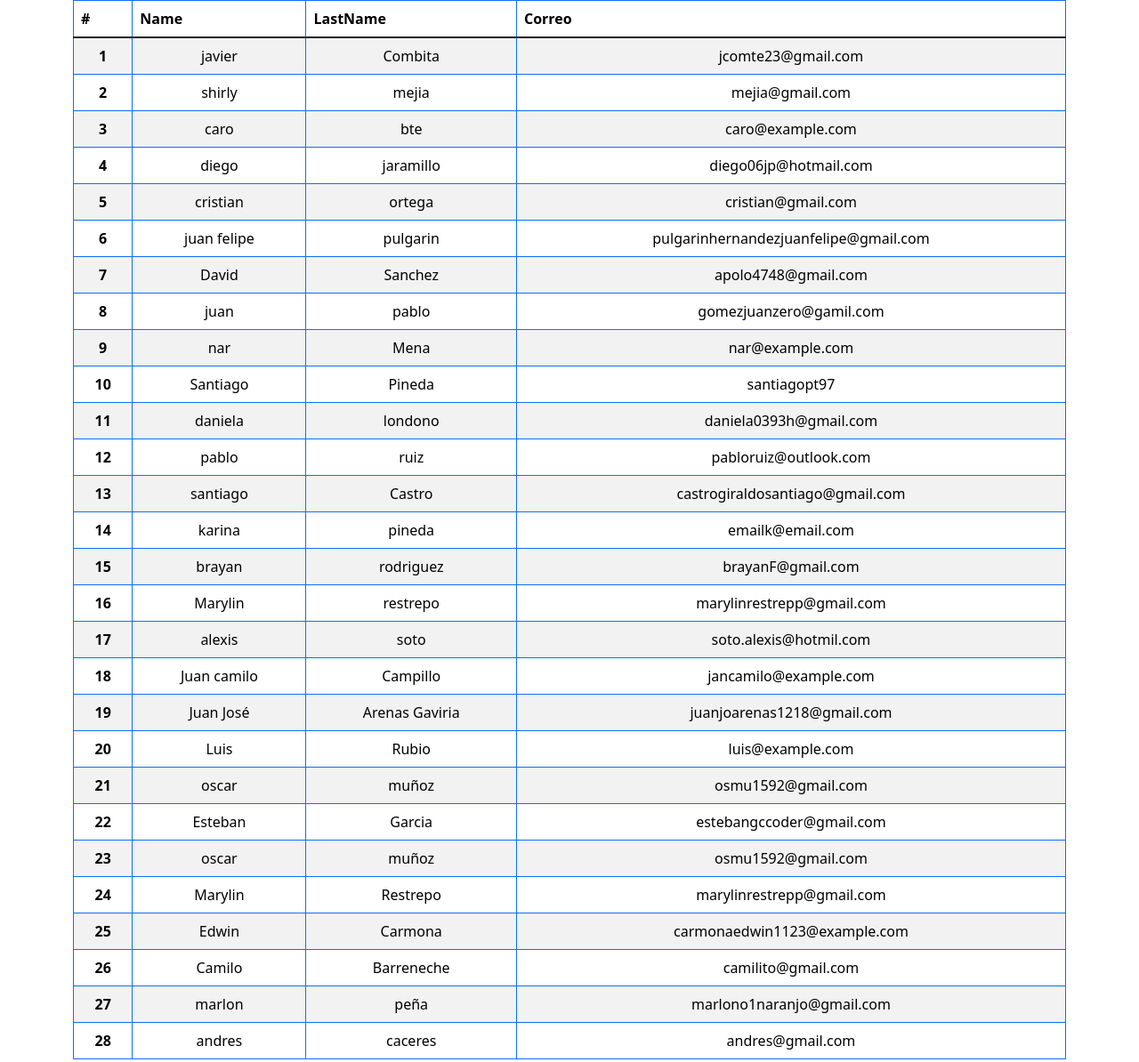
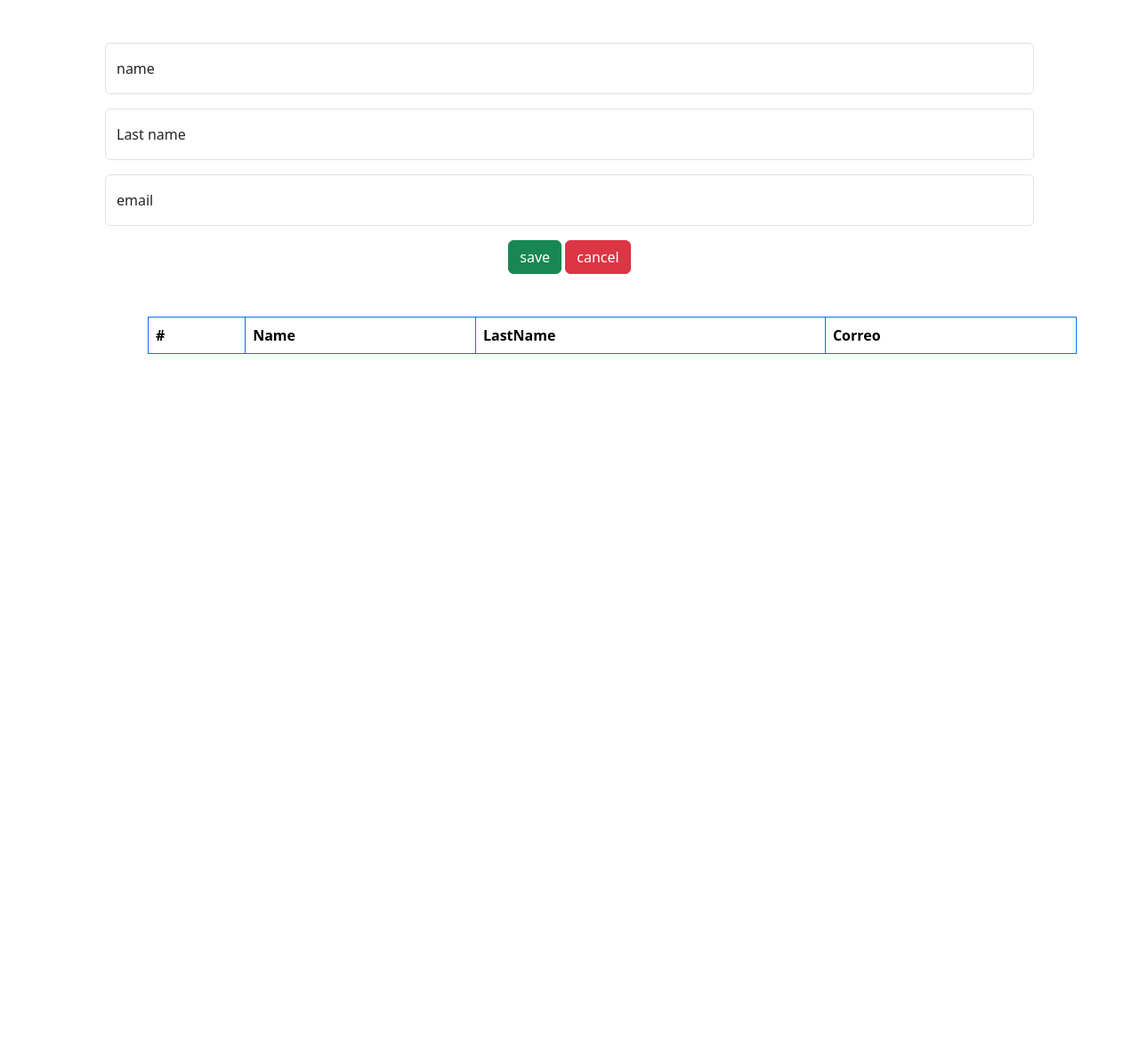
Before and after one commit to nubenunca/project-vite-and-loops, a website built with Vite: page index.html in a window 1280 px wide. Shown: the whole page at 89% size. After the commit the page ends 800 px from the top, so only its background shows below. Built offline with nearby package versions, Linux system fonts and the light colour scheme; some packages are replaced by stand-ins of ours.

Commit message:
funcionalidad para el formulario

```diff
--- a/index.html
+++ b/index.html
@@ -32,9 +32,46 @@
     <title>Document</title>
   </head>
   <body>
-    <main class="container">
+    <main class="container p-5">
+      <form class="form" action="/src/server.html" method="post">
+        <div class="form-floating mb-3">
+          <input
+            type="text"
+            class="form-control"
+            id="name"
+            name="name"
+            placeholder="name(s)"
+          />
+          <label for="name">name</label>
+        </div>
+        <div class="form-floating mb-3">
+          <input
+            type="text"
+            class="form-control"
+            id="last-name"
+            name="last-name"
+            placeholder="Last name"
+            required
+          />
+          <label for="last-name">Last name</label>
+        </div>
+        <div class="form-floating mb-3">
+          <input
+            type="email"
+            class="form-control"
+            id="email"
+            name="email"
+            placeholder="email"
+          />
+          <label for="Email">email</label>
+        </div>
+        <div class="text-center">
+          <button type="submit" class="btn btn-save btn-success">save</button>
+          <button type="reset" class="btn btn-cancel btn-danger">cancel</button>
+        </div>
+      </form>
       <table
-        class="table table-striped table-hover table-bordered border-primary ext-capitalize"
+        class="table table-striped table-hover table-bordered border-primary ext-capitalize m-5"
       >
         <thead class="text-capitalize">
           <tr>
--- a/public/database.js
+++ b/public/database.js
@@ -3,168 +3,168 @@ export let coders = [
     id: 1,
     name: "javier",
     lastName: "Combita",
-        email: "jcomte23@gmail.com"
+    email: "jcomte23@gmail.com",
   },
   {
     id: 2,
     name: "shirly",
     lastName: "mejia",
-        email: "mejia@gmail.com"
+    email: "mejia@gmail.com",
   },
   {
     id: 3,
     name: "caro",
     lastName: "bte",
-        email: "caro@example.com"
+    email: "caro@example.com",
   },
-    {
-        id: 4,
-        name: 'diego',
-        lastName: 'jaramillo',
-        email: 'diego06jp@hotmail.com'
-    },
-    {
-        id: 5,
-        name: "cristian",
-        lastName: "ortega",
-        email: "cristian@gmail.com"
-    },
-    {
-        id: 6,
-        name: "juan felipe",
-        lastName: "pulgarin",
-        email: "pulgarinhernandezjuanfelipe@gmail.com"
-    },
-    {
-        id: 7,
-        name: 'David',
-        lastName: 'Sanchez',
-        email: 'apolo4748@gmail.com',
-    },
-    {
-        id: 8,
-        name: 'juan',
-        lastName: 'pablo',
-        email: 'gomezjuanzero@gamil.com'
-    },
-    {
-        id: 9,
-        name: "nar",
-        lastName: "Mena",
-        email: "nar@example.com"
-    },
-    {
-        id: 10,
-        name: "Santiago",
-        lastName: "Pineda",
-        email: "santiagopt97"
-    },
-    {
-        id: 11,
-        name: "daniela",
-        lastName: "londono",
-        email: "daniela0393h@gmail.com"
-    },
-    {
-        id: 12,
-        name: "pablo",
-        lastName: "ruiz",
-        email: "pabloruiz@outlook.com"
-    },
-    {
-        id: 13,
-        name: 'santiago',
-        lastName: 'Castro',
-        email: 'castrogiraldosantiago@gmail.com'
-    },
-    {
-        id: 14,
-        name: "karina",
-        lastName: "pineda",
-        email: "emailk@email.com"
-    },
-    {
-        id: 15,
-        name: "brayan",
-        lastName: "rodriguez",
-        email: "brayanF@gmail.com"
-    },
-    {
-        id: 16,
-        name: "Marylin",
-        lastName: "restrepo",
-        email: "marylinrestrepp@gmail.com"
-    },
-    {
-        id: 17,
-        name: "alexis",
-        lastName: "soto",
-        email: "soto.alexis@hotmil.com"
-    },
-    {
-        id: 18,
-        name: "Juan camilo",
-        lastName: "Campillo",
-        email: "jancamilo@example.com"
-    },
-    {
-        id: 19,
-        name: "Juan José",
-        lastName: "Arenas Gaviria",
-        email: "juanjoarenas1218@gmail.com"
-    },
-    {
-        id: 20,
-        name: "Luis",
-        lastName: "Rubio",
-        email: "luis@example.com"
-    },
-    {
-        id: 21,
-        name: "oscar",
-        lastName: "muñoz",
-        email: "osmu1592@gmail.com"
-    },
-    {
-        id: 22,
-        name: "Esteban",
-        lastName: "Garcia",
-        email: "estebangccoder@gmail.com"
-    },
-    {
-        id: 23,
-        name: "oscar",
-        lastName: "muñoz",
-        email: "osmu1592@gmail.com"
-    },
-    {
-        id: 24,
-        name: "Marylin",
-        lastName: "Restrepo",
-        email: "marylinrestrepp@gmail.com"
-    },
-    {
-        id: 25,
-        name: "Edwin",
-        lastName: "Carmona",
-        email: "carmonaedwin1123@example.com"
-    },
-    {
-        id: 26,
-        name: "Camilo",
-        lastName: "Barreneche",
-        email: "camilito@gmail.com"
-    },
-    {
-        id: 27,
-        name: "marlon",
-        lastName: "peña",
-        email: "marlono1naranjo@gmail.com"
-    },
-    {
-        id: 28,
-        name: "andres",
-        lastName: "caceres",
-        email: "andres@gmail.com"
-    }
-]
+  // {
+  //     id: 4,
+  //     name: 'diego',
+  //     lastName: 'jaramillo',
+  //     email: 'diego06jp@hotmail.com'
+  // },
+  // {
+  //     id: 5,
+  //     name: "cristian",
+  //     lastName: "ortega",
+  //     email: "cristian@gmail.com"
+  // },
+  // {
+  //     id: 6,
+  //     name: "juan felipe",
+  //     lastName: "pulgarin",
+  //     email: "pulgarinhernandezjuanfelipe@gmail.com"
+  // },
+  // {
+  //     id: 7,
+  //     name: 'David',
+  //     lastName: 'Sanchez',
+  //     email: 'apolo4748@gmail.com',
+  // },
+  // {
+  //     id: 8,
+  //     name: 'juan',
+  //     lastName: 'pablo',
+  //     email: 'gomezjuanzero@gamil.com'
+  // },
+  // {
+  //     id: 9,
+  //     name: "nar",
+  //     lastName: "Mena",
+  //     email: "nar@example.com"
+  // },
+  // {
+  //     id: 10,
+  //     name: "Santiago",
+  //     lastName: "Pineda",
+  //     email: "santiagopt97"
+  // },
+  // {
+  //     id: 11,
+  //     name: "daniela",
+  //     lastName: "londono",
+  //     email: "daniela0393h@gmail.com"
+  // },
+  // {
+  //     id: 12,
+  //     name: "pablo",
+  //     lastName: "ruiz",
+  //     email: "pabloruiz@outlook.com"
+  // },
+  // {
+  //     id: 13,
+  //     name: 'santiago',
+  //     lastName: 'Castro',
+  //     email: 'castrogiraldosantiago@gmail.com'
+  // },
+  // {
+  //     id: 14,
+  //     name: "karina",
+  //     lastName: "pineda",
+  //     email: "emailk@email.com"
+  // },
+  // {
+  //     id: 15,
+  //     name: "brayan",
+  //     lastName: "rodriguez",
+  //     email: "brayanF@gmail.com"
+  // },
+  // {
+  //     id: 16,
+  //     name: "Marylin",
+  //     lastName: "restrepo",
+  //     email: "marylinrestrepp@gmail.com"
+  // },
+  // {
+  //     id: 17,
+  //     name: "alexis",
+  //     lastName: "soto",
+  //     email: "soto.alexis@hotmil.com"
+  // },
+  // {
+  //     id: 18,
+  //     name: "Juan camilo",
+  //     lastName: "Campillo",
+  //     email: "jancamilo@example.com"
+  // },
+  // {
+  //     id: 19,
+  //     name: "Juan José",
+  //     lastName: "Arenas Gaviria",
+  //     email: "juanjoarenas1218@gmail.com"
+  // },
+  // {
+  //     id: 20,
+  //     name: "Luis",
+  //     lastName: "Rubio",
+  //     email: "luis@example.com"
+  // },
+  // {
+  //     id: 21,
+  //     name: "oscar",
+  //     lastName: "muñoz",
+  //     email: "osmu1592@gmail.com"
+  // },
+  // {
+  //     id: 22,
+  //     name: "Esteban",
+  //     lastName: "Garcia",
+  //     email: "estebangccoder@gmail.com"
+  // },
+  // {
+  //     id: 23,
+  //     name: "oscar",
+  //     lastName: "muñoz",
+  //     email: "osmu1592@gmail.com"
+  // },
+  // {
+  //     id: 24,
+  //     name: "Marylin",
+  //     lastName: "Restrepo",
+  //     email: "marylinrestrepp@gmail.com"
+  // },
+  // {
+  //     id: 25,
+  //     name: "Edwin",
+  //     lastName: "Carmona",
+  //     email: "carmonaedwin1123@example.com"
+  // },
+  // {
+  //     id: 26,
+  //     name: "Camilo",
+  //     lastName: "Barreneche",
+  //     email: "camilito@gmail.com"
+  // },
+  // {
+  //     id: 27,
+  //     name: "marlon",
+  //     lastName: "peña",
+  //     email: "marlono1naranjo@gmail.com"
+  // },
+  // {
+  //     id: 28,
+  //     name: "andres",
+  //     lastName: "caceres",
+  //     email: "andres@gmail.com"
+  // }
+];
--- a/src/js/main.js
+++ b/src/js/main.js
@@ -5,6 +5,42 @@ import Swal from "sweetalert2";
 // Import all of Bootstrap's JS
 import * as bootstrap from "bootstrap";
 import { coders } from "../../public/database.js";
-import { whitForEach } from "./operations.js";
+import { index } from "./operations.js";
 
-whitForEach(coders);
+let form = document.querySelector(".form");
+// console.log(form);
+
+let buttonSave = document.querySelector(".btn-save");
+// console.log(buttonSave);
+
+let buttonCancel = document.querySelector(".btn-cancel");
+// console.log("buttonCancel");
+
+const name = document.getElementById("name");
+const lastName = document.getElementById("last-name");
+const email = document.getElementById("email");
+
+form.addEventListener("submit", function (event) {
+  console.log(name.value);
+  console.log(lastName.value);
+  console.log(email.value);
+
+  const newCoder = {
+    id: Date.now(),
+    name: name.value,
+    lastName: lastName.value,
+    email: email.value,
+  };
+
+  coders.push(newCoder);
+  form.reset();
+  Swal.fire({
+    position: "top-end",
+    icon: "success",
+    title: "Your work has been saved",
+    showConfirmButton: false,
+    timer: 1500,
+  });
+  index(coders);
+  event.preventDefault();
+});
--- a/src/js/operations.js
+++ b/src/js/operations.js
@@ -1,5 +1,6 @@
-export function whitForEach(coders) {
+export function index(coders) {
   const tbody = document.querySelector("tbody");
+  tbody.innerHTML = "";
   coders.forEach((coder) => {
     tbody.innerHTML += `
         <tr>
@@ -12,3 +13,14 @@ export function whitForEach(coders) {
      </tr>`;
   });
 }
+
+export function create(name, lastName, email, coders) {
+  const newCoder = {
+    id: Date.now(),
+    name: name.value,
+    lastName: lastName.value,
+    email: email.value,
+  };
+
+  coders.push(newCoder);
+}
```
Also changed, not shown: src/js/alert.js (added, +10 -0 lines), src/server.html (added, +9 -0 lines). Lines whose indentation alone changed are shown as unchanged.
